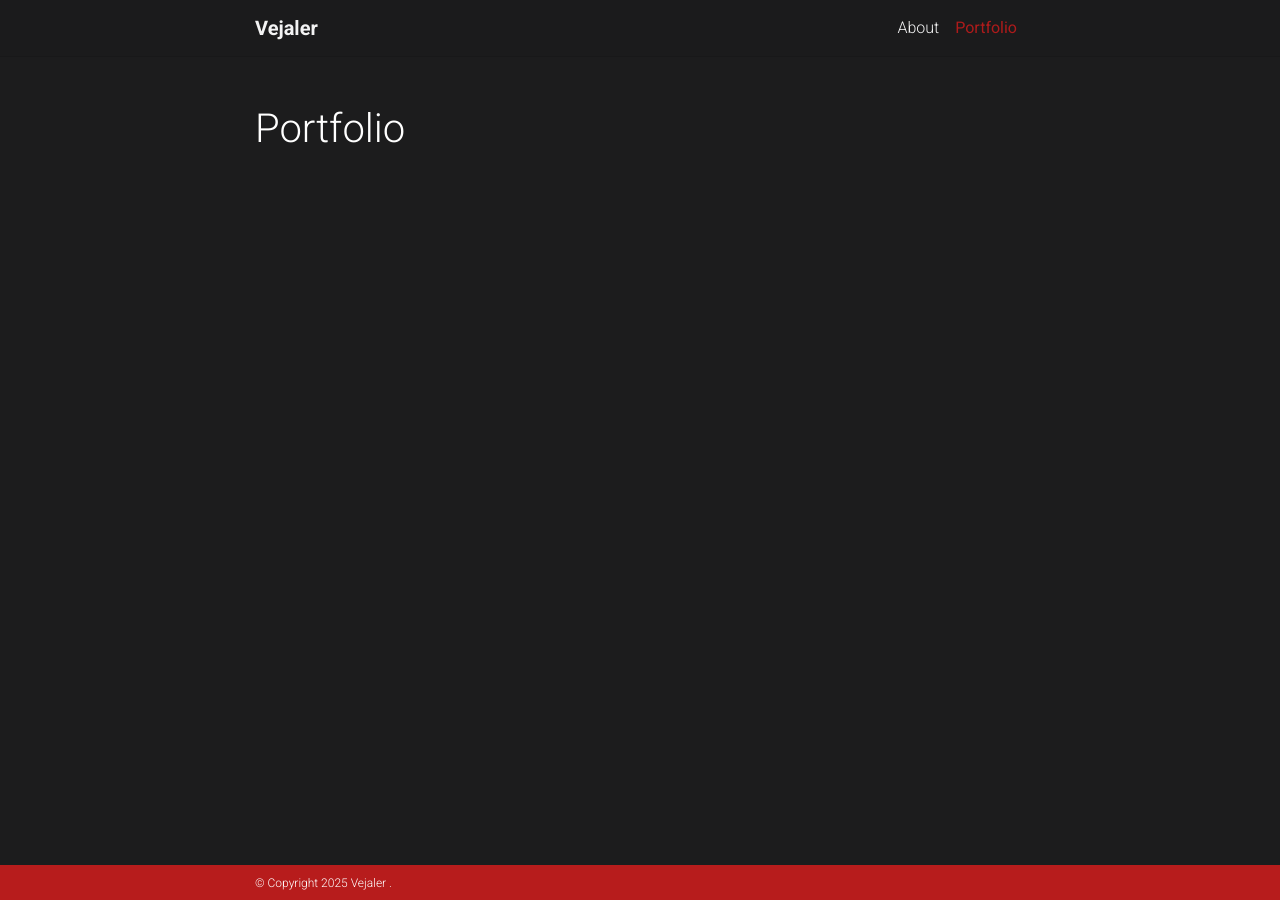
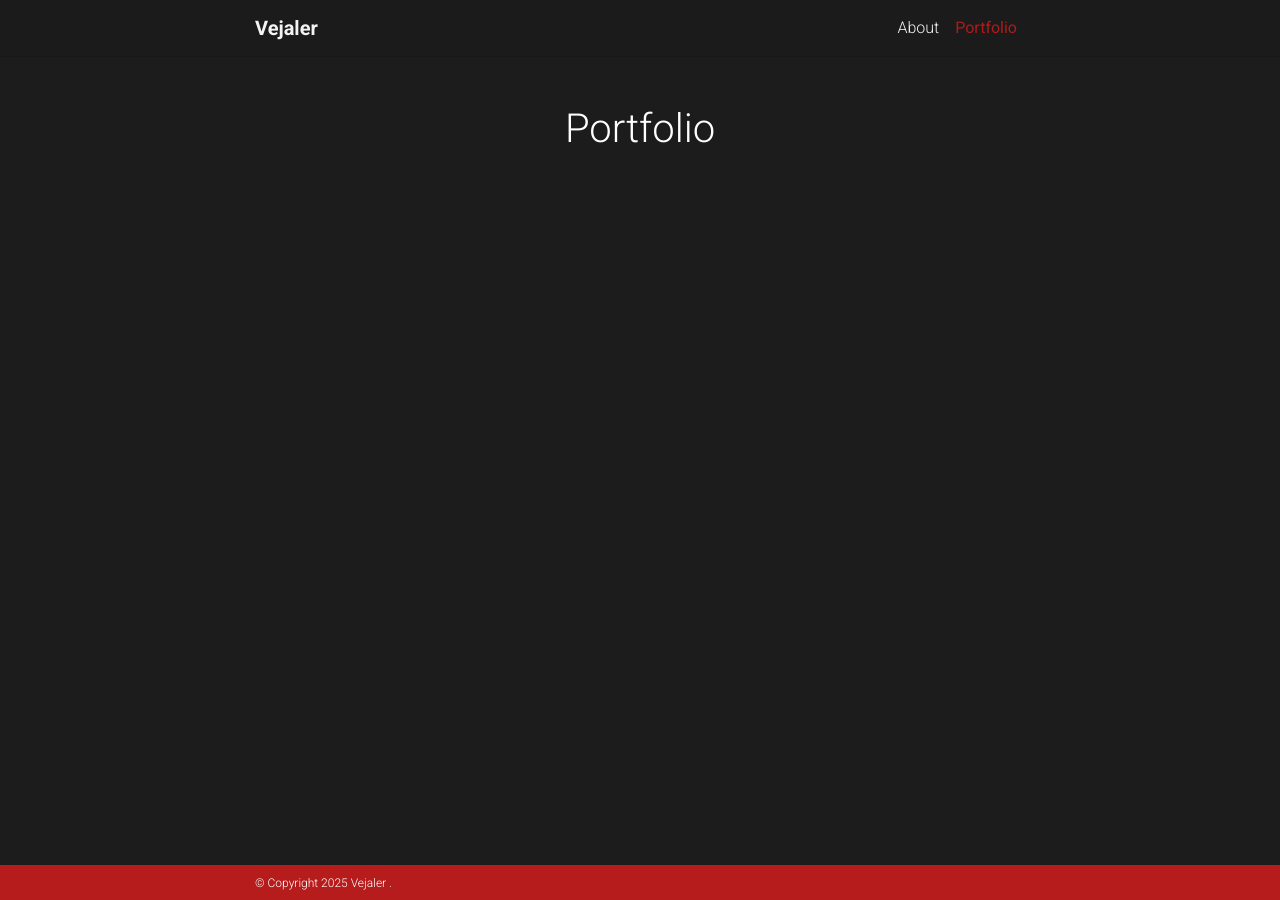
Before and after one commit to Vejaler/Vejaler.github.io, a Jekyll site: the page built from _pages/Portfolio.md, in a window 1280 px wide. Built offline with Jekyll 4.4.1, drawn with Linux system fonts in a browser that asks for light colours; comment, search, counter and statistics services are not loaded; a style sheet for code colours, icons or effects is not loaded.

```diff
--- a/_sass/_base.scss
+++ b/_sass/_base.scss
@@ -501,6 +501,9 @@
 }
 
 .post-title {
+  text-align: center;
+  font-size: 2.5rem;
+
   mjx-container[jax="CHTML"][display="true"] {
     display: unset;
   }
```
Also changed, not shown: 2 other files.
